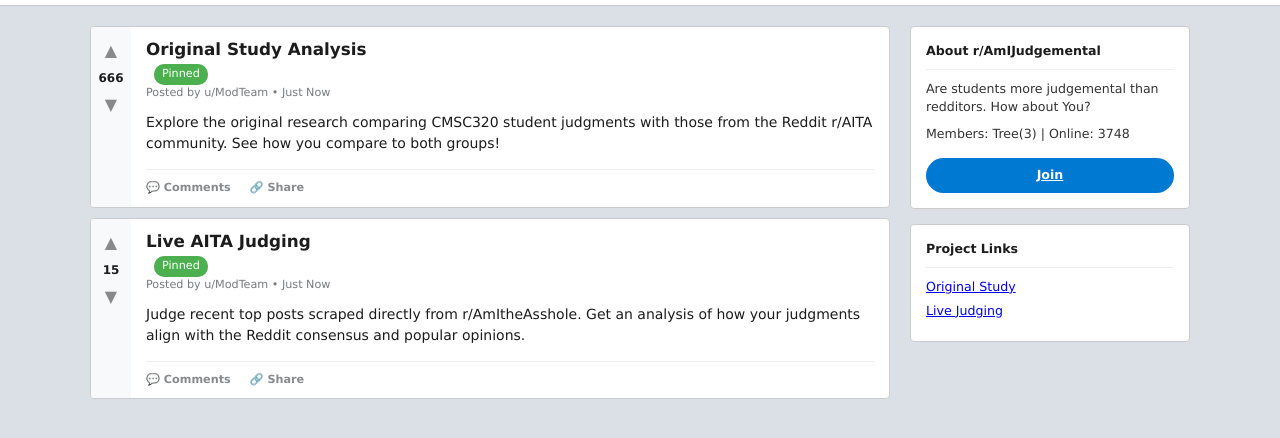
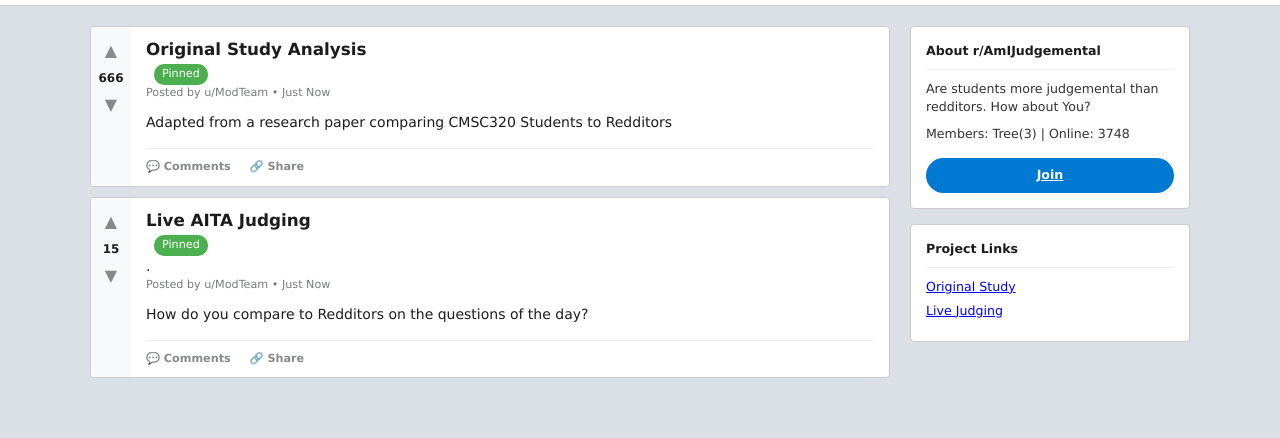
Before and after one commit to David3748/Are-We-Judgemental-Website, a plain HTML site: page index.html in a window 1280 px wide. Shown: the part 36-474 px from the top of the page. Drawn offline with Linux system fonts and the light colour scheme.

Commit message:
descriptions

```diff
--- a/index.html
+++ b/index.html
@@ -137,7 +137,7 @@
                         Posted by u/ModTeam • Just Now
                     </div>
                     <div class="post-body">
-                        <p>Explore the original research comparing CMSC320 student judgments with those from the Reddit r/AITA community. See how you compare to both groups!</p>
+                        <p>Adapted from a research paper comparing CMSC320 Students to Redditors</p>
                     </div>
                     <div class="post-actions">
                         <span>💬 Comments </span>
@@ -157,12 +157,12 @@
                     <div class="post-title">
                         <h2><a href="aita_live.html">Live AITA Judging</a></h2>
                          <span class="flair-pinned">Pinned</span>
-                    </div>
+                    </div>.
                     <div class="post-meta">
                         Posted by u/ModTeam • Just Now
                     </div>
                     <div class="post-body">
-                        <p>Judge recent top posts scraped directly from r/AmItheAsshole. Get an analysis of how your judgments align with the Reddit consensus and popular opinions.</p>
+                        <p>How do you compare to Redditors on the questions of the day?</p>
                     </div>
                      <div class="post-actions">
                         <span>💬 Comments </span>
```
